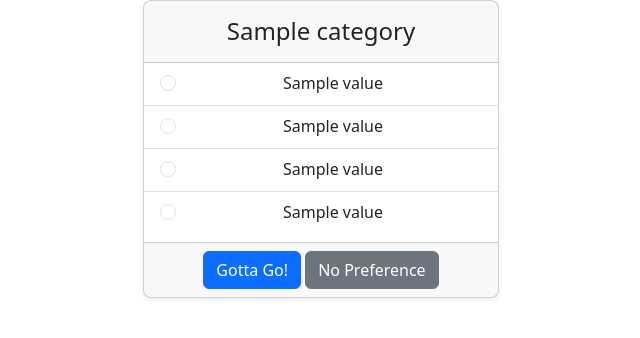
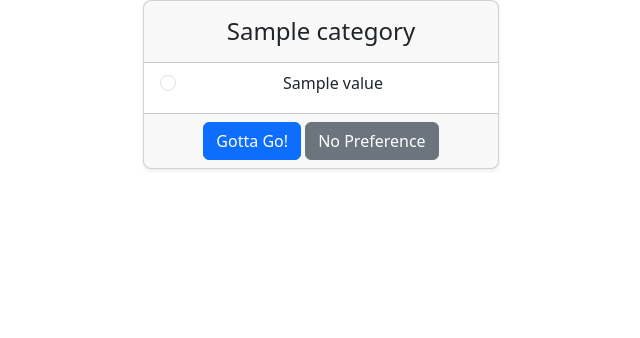
Before and after one commit to ariesunique/onegottago, a Flask app: template onegottago_ui/templates/index.html in a window 1280 px wide. Shown: the part 254-592 px from the top of the page, without its empty margins (319-959 px from the left). Run offline with Flask 2, Linux system fonts and the light colour scheme; the template is opened without the code that fills it: most values are stand-ins (such as "Sample title", 1, 10 or a date in 2020).

Commit message:
Add code to submit the form and update the stats

```diff
--- a/onegottago_ui/app.py
+++ b/onegottago_ui/app.py
@@ -1,4 +1,4 @@
-from flask import Flask, render_template
+from flask import Flask, render_template, request, redirect, url_for
 import random
 import requests
 from dotenv import load_dotenv
@@ -7,11 +7,20 @@ load_dotenv('.env')
 app = Flask(__name__)
 app.config.from_pyfile("settings.py")
 
-@app.route('/')
+@app.route('/', methods=['GET', 'POST'])
 def index():
 
     api_url = app.config.get("API_URL")
     ids = app.config.get("DATASTORE_IDS").split(",")
+
+    if request.method == "POST":
+        card_id = request.form["card_id"]
+        option_index = request.form["option"]
+
+        # update the stats TODO error handling
+        requests.put(f"{api_url}/cards/{card_id}/options/{option_index}")
+
+        return redirect(url_for("index"))
 
     id = random.choice(ids)
 
@@ -20,7 +29,7 @@ def index():
     category = json_response["category"]
     options = json_response["options"]
 
-    return render_template('index.html', category=category, options=options)
+    return render_template('index.html', card_id=id, category=category, options=options)
 
 
 if __name__ == '__main__':
--- a/onegottago_ui/settings.py
+++ b/onegottago_ui/settings.py
@@ -2,3 +2,4 @@ import os
 
 API_URL = os.environ.get("API_URL")
 DATASTORE_IDS = os.environ.get("DATASTORE_IDS")
+SECRET_KEY = os.environ.get("SECRET_KEY") or "my-secret"
--- a/onegottago_ui/templates/index.html
+++ b/onegottago_ui/templates/index.html
@@ -24,43 +24,28 @@
                 <div class="col">
                 </div>
                 <div class="col">
-                  <form>
+                  <form action="{{ url_for('index') }}" method="post">
+                    <input type="text" name="card_id" id="card_id" value="{{card_id}}" hidden>
                   <div class="card mb-4 rounded-3 shadow-sm">
                     <div class="card-header py-3">
                       <h4 class="my-0 fw-normal">{{category}}</h4>
                     </div>
                     <div class="card-title">
                         <ul class="list-group list-group-flush">
+                            {% for value in options %}
                             <li class="list-group-item">
                                 <div class="form-check">
-                                    <input id="A" name="option" type="radio" class="form-check-input" required>
-                                    <label for="A" class="form-check-label">{{options[0]}}</label>
+                                    <input id="{{loop.index0}}" value="{{loop.index0}}" name="option" type="radio" class="form-check-input" required>
+                                    <label for="{{loop.index0}}" class="form-check-label">{{value}}</label>
                                 </div>
                             </li>
-                            <li class="list-group-item">
-                                <div class="form-check">
-                                    <input id="B" name="option" type="radio" class="form-check-input" required>
-                                    <label for="B" class="form-check-label">{{options[1]}}</label>
-                                </div>
-                            </li>
-                            <li class="list-group-item">
-                                <div class="form-check">
-                                    <input id="C" name="option" type="radio" class="form-check-input" required>
-                                    <label for="C" class="form-check-label">{{options[2]}}</label>
-                                </div>
-                            </li>
-                            <li class="list-group-item">
-                                <div class="form-check">
-                                    <input id="D" name="option" type="radio" class="form-check-input" required>
-                                    <label for="D" class="form-check-label">{{options[3]}}</label>
-                                </div>
-                            </li>
+                            {% endfor %}
                           </ul>
 
                     </div>
                     <div class="card-footer">
                         <div class="d-grid gap-2 d-md-block">
-                            <button class="btn btn-primary" type="button">Gotta Go!</button>
+                            <button class="btn btn-primary" type="button" onclick="submit();">Gotta Go!</button>
                             <button class="btn btn-secondary" type="button">No Preference</button>
                           </div>
                     </div>
```
Also changed, not shown: onegottago_api/app/main.py (+34 -2 lines).
